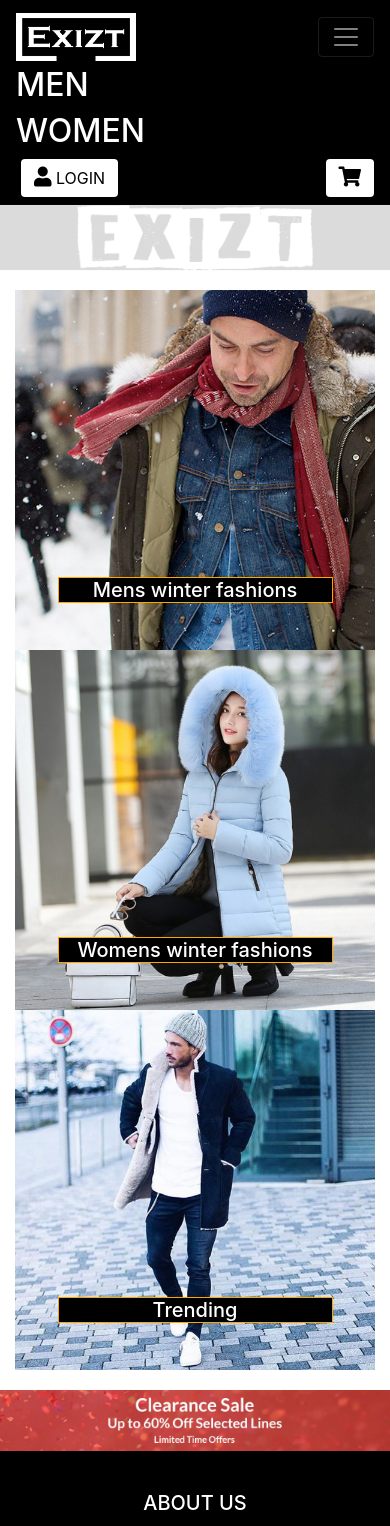
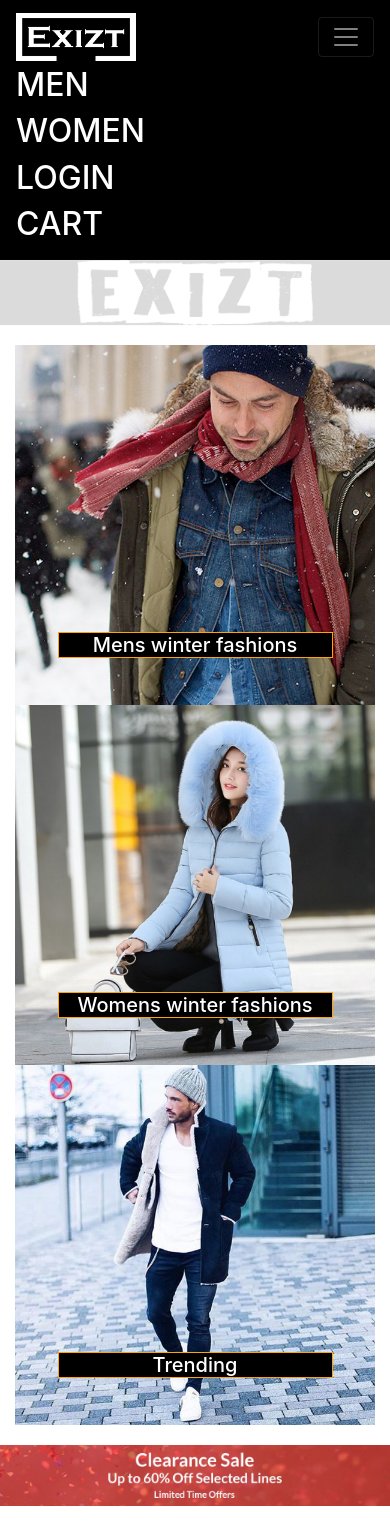
Before and after one commit to cjohansen96/APPGRUPPE2, a PHP site: page /index.php in a window 390 px wide, after a click that opens the changed part. Shown: the top 1526 px of the page. Run offline with PHP 8.4, Linux system fonts and the light colour scheme; some libraries are stand-ins or nearby versions; grey boxes are pictures that could not be loaded.

Commit message:
fikset navbar responsivt og endringer på loginform og index

```diff
--- a/css/style_index.css
+++ b/css/style_index.css
@@ -2,6 +2,9 @@
 img{
 	max-width: 100%;
 	height: auto;
+}
+#cardHeight{
+	height: 300px;
 }
 
 @media (max-width: 767px){
--- a/css/style_top.css
+++ b/css/style_top.css
@@ -29,13 +29,37 @@ h2:hover{
 .fas{
 	font-size: 20px;
 }
+#login{
+	display: none;
+}
+#cart{
+	display: none;
+}
 
 
-@media (max-width: 860px){
+@media (max-width: 930px){
 	#searchbar{
 		display: none;
 	}
-	.btn-default:nth-child(1){
+	.btn.btn-default:nth-child(1){
+		display: none;
+	}
+	#login{
+		display: none;
+	}
+	#cart{
 		display: none;
 	}
 }
+
+@media (max-width: 768px){
+	.btn.btn-default{
+		display: none;
+	}
+	#login{
+		display: list-item;
+	}
+	#cart{
+		display: list-item;
+	}
+}
--- a/index.php
+++ b/index.php
@@ -19,7 +19,7 @@ require 'slideshow.php';
 <body>
 
 
-
+<div class="wrapper">
  <div style="margin-top: 20px; margin-bottom: 20px;" class="container">
   <div class="row">
     <div  class="col-sm-4" style="outline: none; border: none; border-style: none;">
@@ -35,7 +35,7 @@ require 'slideshow.php';
       </div>
     </div>
     <div class="col-sm-4" style="outline: none; border: none; border-style: none;">
-      <img src="Bilder/mens-fashion3.jpg" class="img-fluid" alt="trenging">
+      <img src="Bilder/mens-fashion3.jpg" class="img-fluid" alt="trending">
       <div class="carousel-caption">
         <h1 style="font-size: 20px; outline: 1px solid orange; background-color: black;">Trending</h1>
       </div>
@@ -49,6 +49,30 @@ require 'slideshow.php';
  </div>
 </div>
 
+<div style="margin-top: 20px; margin-bottom: 20px;" class="container">
+  <div class="row">
+    <div class="col-sm-4"  style="outline: none; border: none; border-style: none;">
+      <img src="Bilder/clothes/11.png" class="img-fluid" alt="">
+      <div class="carousel-caption">
+        <h1 style="font-size: 20px; outline: 1px solid orange; background-color: black;">New sweaters</h1>
+      </div>
+    </div>
+    <div  class="col-sm-4"  style="outline: none; border: none; border-style: none;">
+      <img src="Bilder/clothes/18.png" class="img-fluid" alt="">
+      <div class="carousel-caption">
+        <h1 style="font-size: 20px; outline: 1px solid orange; background-color: black;">New jeans</h1>
+      </div>
+    </div>
+
+    <div class="col-sm-4"  style="outline: none; border: none; border-style: none;">
+      <img src="Bilder/clothes/5.png" class="img-fluid" alt="">
+      <div class="carousel-caption">
+        <h1 style="font-size: 20px; outline: 1px solid orange; background-color: black;">New T-shirts</h1>
+      </div>
+    </div>
+  </div>
+</div>
+</div>
 </body>
 
 <?php
--- a/modal.php
+++ b/modal.php
@@ -1,4 +1,4 @@
-<div class="modal fade" id="modalLoginForm" tabindex="-1" role="dialog" aria-labelledby="myModalLabel"
+<div class="modal" id="modalLoginForm" tabindex="-1" role="dialog" aria-labelledby="myModalLabel"
 aria-hidden="true">
 <div class="modal-dialog" role="document">
   <div class="modal-content">
@@ -12,14 +12,16 @@ aria-hidden="true">
       <div class="md-form mb-5">
         <form action="includes/login.inc.php" method="post">
           <i class="fas fa-envelope prefix grey-text"></i>
+          <label data-error="wrong" data-success="right" for="defaultForm-email">Your email</label>
           <input type="email" id="defaultForm-email" class="form-control validate" name="mail" placeholder="E-mail">
-          <label data-error="wrong" data-success="right" for="defaultForm-email">Your email</label>
+
         </div>
 
         <div class="md-form mb-4">
           <i class="fas fa-lock prefix grey-text"></i>
+          <label data-error="wrong" data-success="right" for="defaultForm-pass">Your password</label>
           <input type="password" id="defaultForm-pass" class="form-control validate" name="pwd" placeholder="Password">
-          <label data-error="wrong" data-success="right" for="defaultForm-pass">Your password</label>
+
         </div>
         <div class="center">
           <a> Not registered?</a> <a class="white-txt" href="registration.php">Create an account </a>
@@ -33,6 +35,9 @@ aria-hidden="true">
             background-color: black;
             color: white;
             margin-left: 5px;
+          }
+          .btn-login:hover{
+            color: orange;
           }
           .white-txt {
             color:black;
--- a/top.php
+++ b/top.php
@@ -46,14 +46,26 @@ require 'modal.php';
               <li><a href="womensjeans.php">Jeans</a></li>
             </ul>
           </li>
-    <!-- dropdown for cart and login for smaller screens
-    <li class="dropdown">
-      <a href="#" data-toggle="dropdown" style="text-decoration: none;"><h2> LOGIN</h2></a>
+    <!-- dropdown for cart and login for smaller screens -->
+    <?php
+    if(!isset($_SESSION['customerId'])) {
+    echo '<li class="dropdown" id="login">
+      <a href="#modalLoginForm" data-toggle="modal" style="text-decoration: none;"><h2> LOGIN</h2></a>
+    </li>';
+    }
+    elseif (isset($_SESSION['customerId'])) {
+      echo '<li class="dropdown" id="login">
+      <a href="profile.php" style="text-decoration: none;"><h2> MY PROFILE</h2></a>
+      </li>';
+      echo '<li class="dropdown" id="login">
+      <a href="includes/logout.inc.php" style="text-decoration: none;"><h2> LOGOUT</h2></a>
+      </li>';
+    }
+    ?>
+      <li class="dropdown" id="cart">
+      <a href="cart.php"  style="text-decoration: none;"><h2> CART</h2></a>
     </li>
-    <li class="dropdown" id="cartdd">
-      <a href="#" data-toggle="dropdown" style="text-decoration: none;"><h2> CART</h2></a>
-    </li>
-  -->
+
 </ul>
 </div>
 <div id="searchbar">
```
